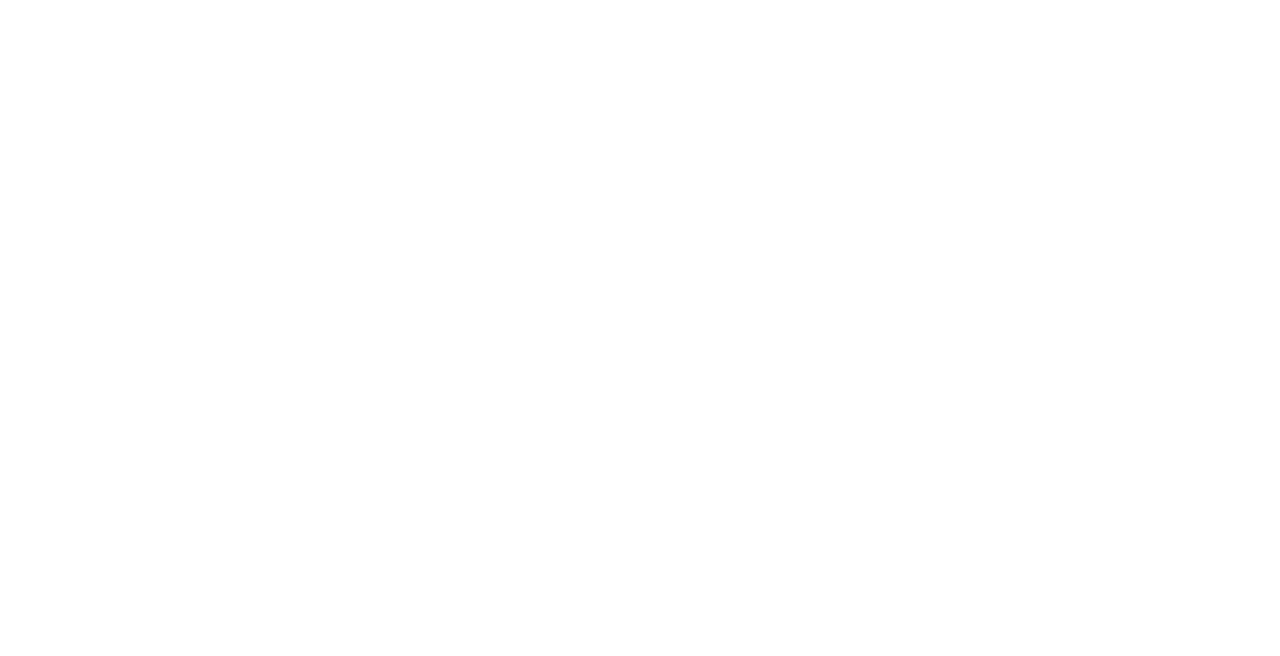
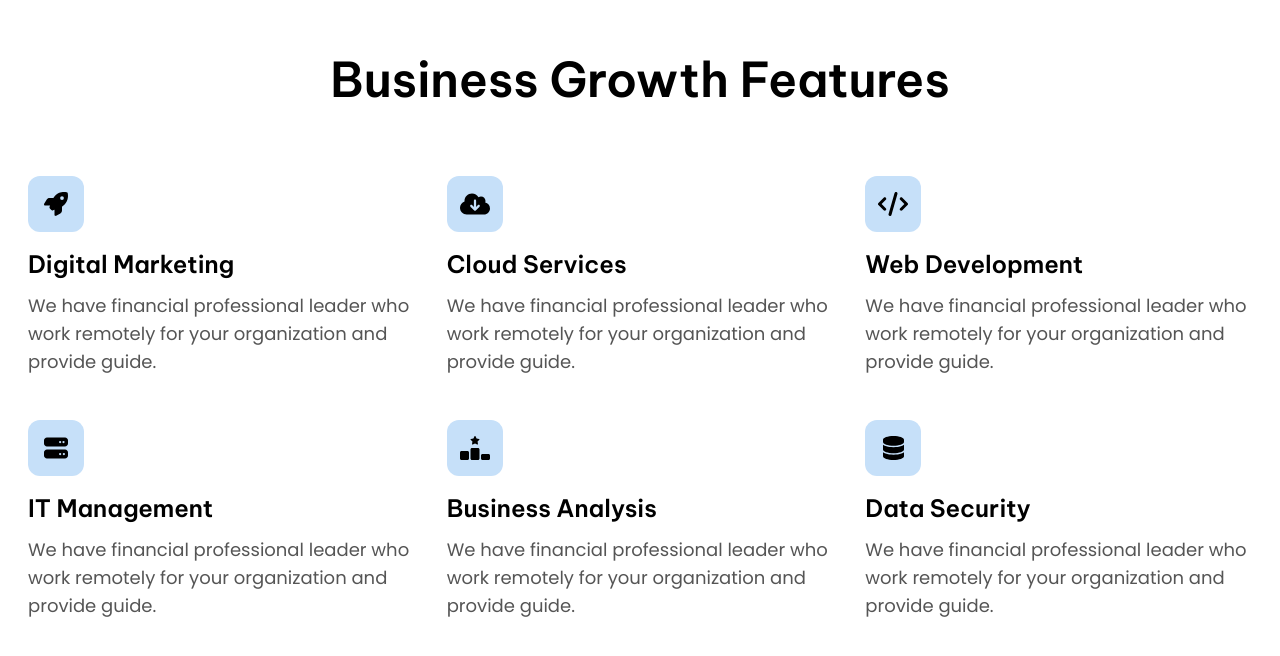
Before and after one commit to LeaReXx/React-Startup, a React (Create React App) app: page / in a window 1280 px wide. Shown: the part 2620-3276 px from the top of the page. Before the commit the page ends 2588 px from the top, so only its background shows below. Built offline with nearby package versions, Linux system fonts and the light colour scheme.

Commit message:
business growth section completed

```diff
--- a/src/App.jsx
+++ b/src/App.jsx
@@ -3,6 +3,7 @@
 import Header from "./header/header";
 import AboutInvesting from "./about-investing/about-investing";
 import MakeMoney from "./make-money/make-money";
+import BusinessGrowth from "./business-growth/business-growth";
 function App() {
   return (
     <div className="App">
@@ -10,6 +11,7 @@
       <AboutServices />
       <AboutInvesting />
       <MakeMoney />
+      <BusinessGrowth />
     </div>
   );
 }
--- /dev/null
+++ b/src/business-growth/business-growth.jsx
@@ -0,0 +1,69 @@
+import React from "react";
+import { FontAwesomeIcon } from "@fortawesome/react-fontawesome";
+
+export default function BusinessGrowth() {
+  let businessGrowth = [
+    {
+      id: 1,
+      title: "Digital Marketing",
+      description:
+        "We have financial professional leader who work remotely for your organization and provide guide.",
+      icon: "fa-solid fa-rocket fa-fw",
+    },
+    {
+      id: 2,
+      title: "Cloud Services",
+      description:
+        "We have financial professional leader who work remotely for your organization and provide guide.",
+      icon: "fa-solid fa-cloud-arrow-down fa-fw",
+    },
+    {
+      id: 3,
+      title: "Web Development",
+      description:
+        "We have financial professional leader who work remotely for your organization and provide guide.",
+      icon: "fa-solid fa-code fa-fw",
+    },
+    {
+      id: 4,
+      title: "IT Management",
+      description:
+        "We have financial professional leader who work remotely for your organization and provide guide.",
+      icon: "fa-solid fa-server fa-fw",
+    },
+    {
+      id: 5,
+      title: "Business Analysis",
+      description:
+        "We have financial professional leader who work remotely for your organization and provide guide.",
+      icon: "fa-solid fa-ranking-star fa-fw",
+    },
+    {
+      id: 6,
+      title: "Data Security",
+      description:
+        "We have financial professional leader who work remotely for your organization and provide guide.",
+      icon: "fa-solid fa-database fa-fw",
+    },
+  ];
+  return (
+    <section className="container mx-auto px-3 max-w-[1330px] md:pt-6">
+      <h1 className="text-4xl font-semibold text-center py-16 lg:text-5xl">
+        Business Growth Features
+      </h1>
+      <div className="flex flex-col md:flex-row flex-wrap justify-center">
+        {businessGrowth.map((item) => (
+          <div key={item.id} className="px-4 py-2 md:basis-2/4 lg:basis-1/3">
+            <div className="bg-[#C6E0F9] w-14 h-14 flex items-center justify-center rounded-xl">
+              <FontAwesomeIcon icon={item.icon} className="text-2xl" />
+            </div>
+            <div className="my-4">
+              <h3 className="text-2xl font-semibold">{item.title}</h3>
+              <p className="text-lg text-[#555555] py-3">{item.description}</p>
+            </div>
+          </div>
+        ))}
+      </div>
+    </section>
+  );
+}
```
